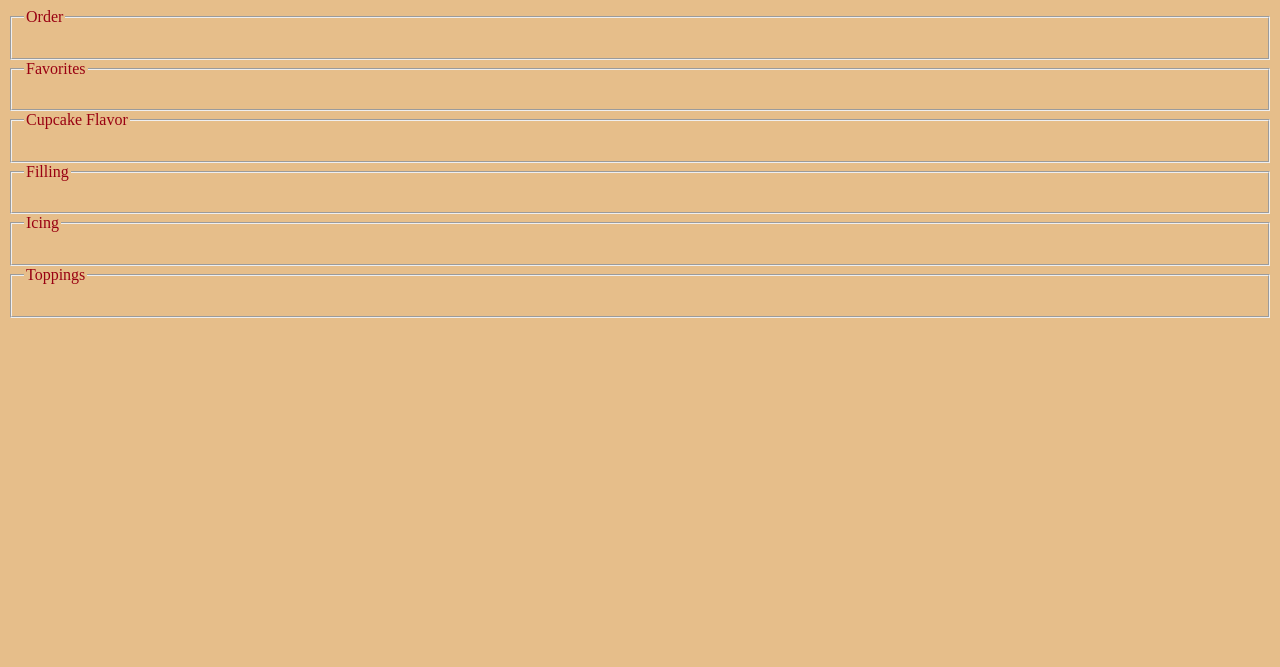
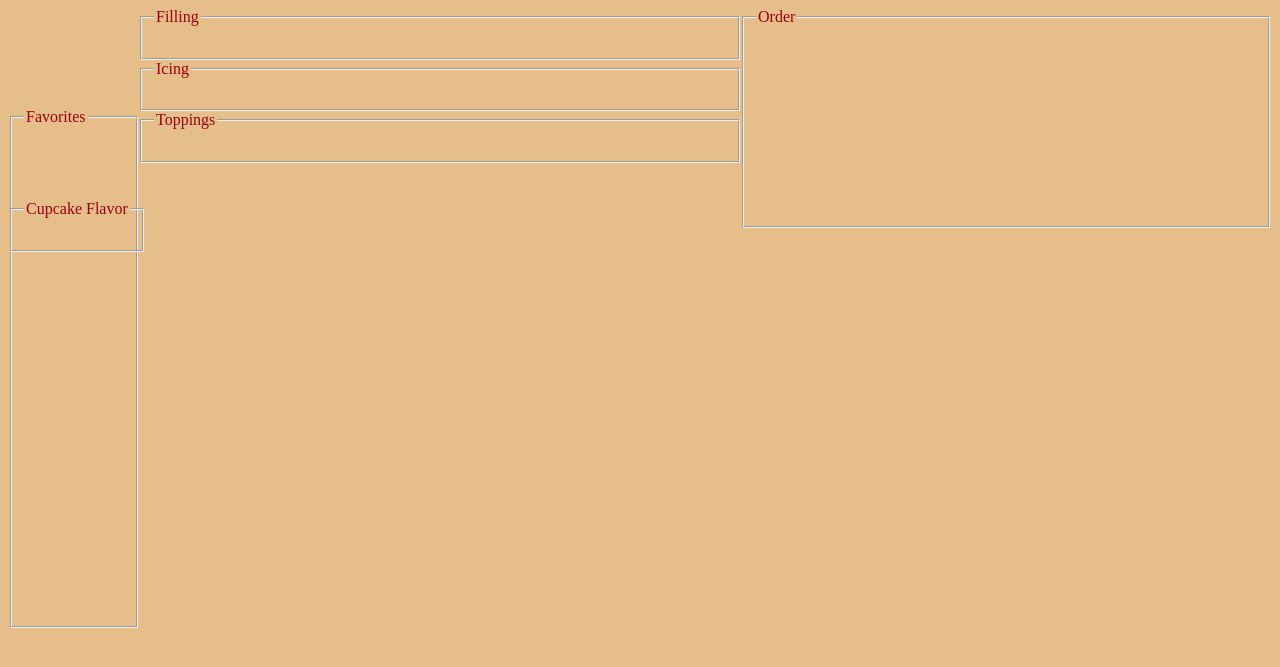
Before and after one commit to Ellyonia/CustomCupcake, a PHP site: page /order.html in a window 1280 px wide. Shown: the top 667 px of the page. Run offline with PHP 8.4, Linux system fonts and the light colour scheme; some libraries are stand-ins or nearby versions.

Commit message:
Edits for Ryan

```diff
--- a/css/style.css
+++ b/css/style.css
@@ -13,11 +13,11 @@ html {
 	/*color: green;*/
 }
 
-#login div.email {
+#login div.logEmail {
 	float: right;
 }
 
-#login div.password input:last-child {
+#login div.logPassword input:last-child {
 	display: block;
 	margin-left: 175px;
 }
@@ -51,16 +51,29 @@ html {
     	border-radius: 50%;
 }
 
-ul{
-	list-style-type: none;
-
-	width: 600px;
+#order fieldset {
+	width: 500px;
+	height: 200px;
+	float: right;
 }
 
-li{
+#fav fieldset {
+	float: left;
+	width: 100px;
+	height: 500px;
+	margin-top: 100px;
+}
+
+#flavor {
+	position: absolute;
+	top: 200px;
+}
+
+li {
 	display: inline;
-	overflow: scroll;
-
+    white-space:nowrap;
+    overflow-x: auto;
+    overflow-y: hidden;
 }
 
 <<<<<<< HEAD
@@ -68,14 +81,14 @@ li{
 
 =======
 #flavor div {
-	display: inline;
+
 }
 
 #flavor div ul li {
-	list-style-type: none;
-	padding-left: 20px;
-	padding-right: 20px;
-	margin-right: 20px;
-	margin-left: 20px;
->>>>>>> 7e2d50f9347366362fd45d01c31192122761172f
+	/*list-style-type: none;*/
+	padding-left: 5px;
+	padding-right: 5px;
+	margin-right: 5px;
+	margin-left: 5px;
+/*>>>>>>> 7e2d50f9347366362fd45d01c31192122761172f*/
 }
```
